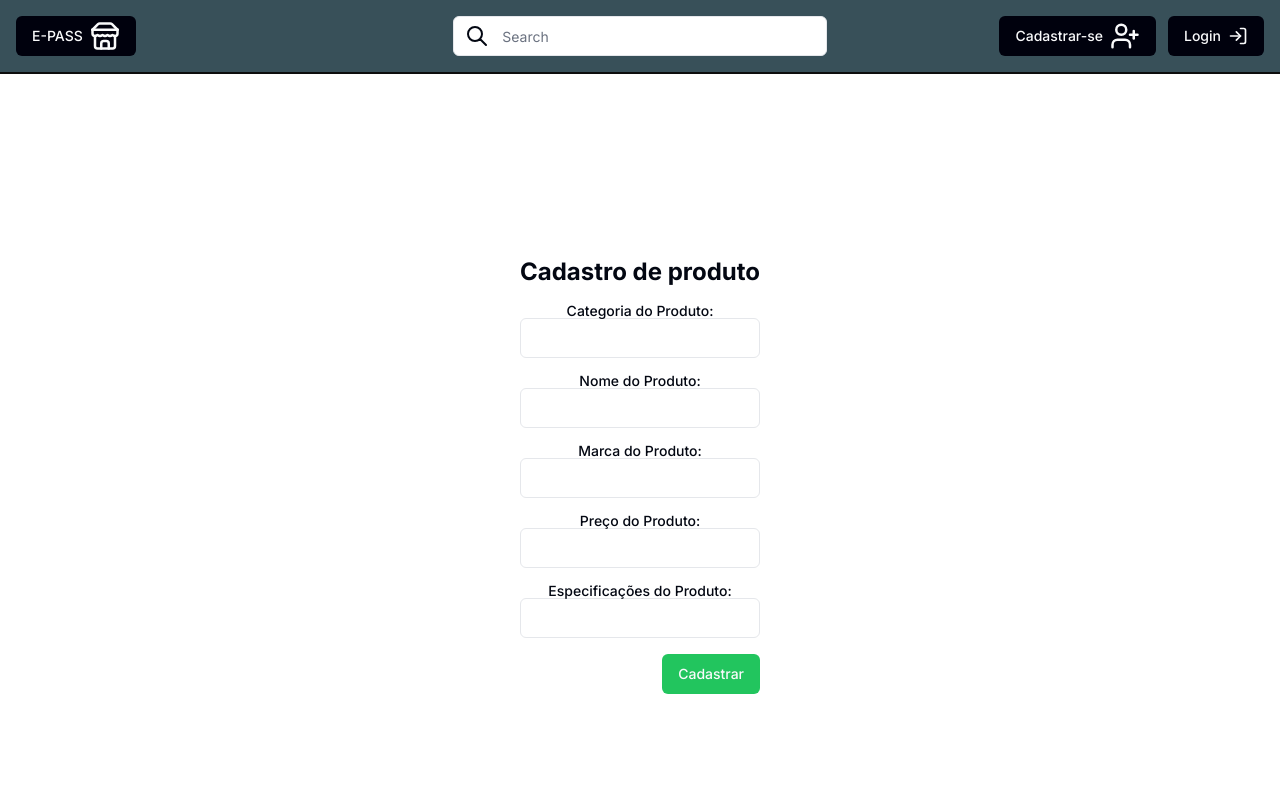
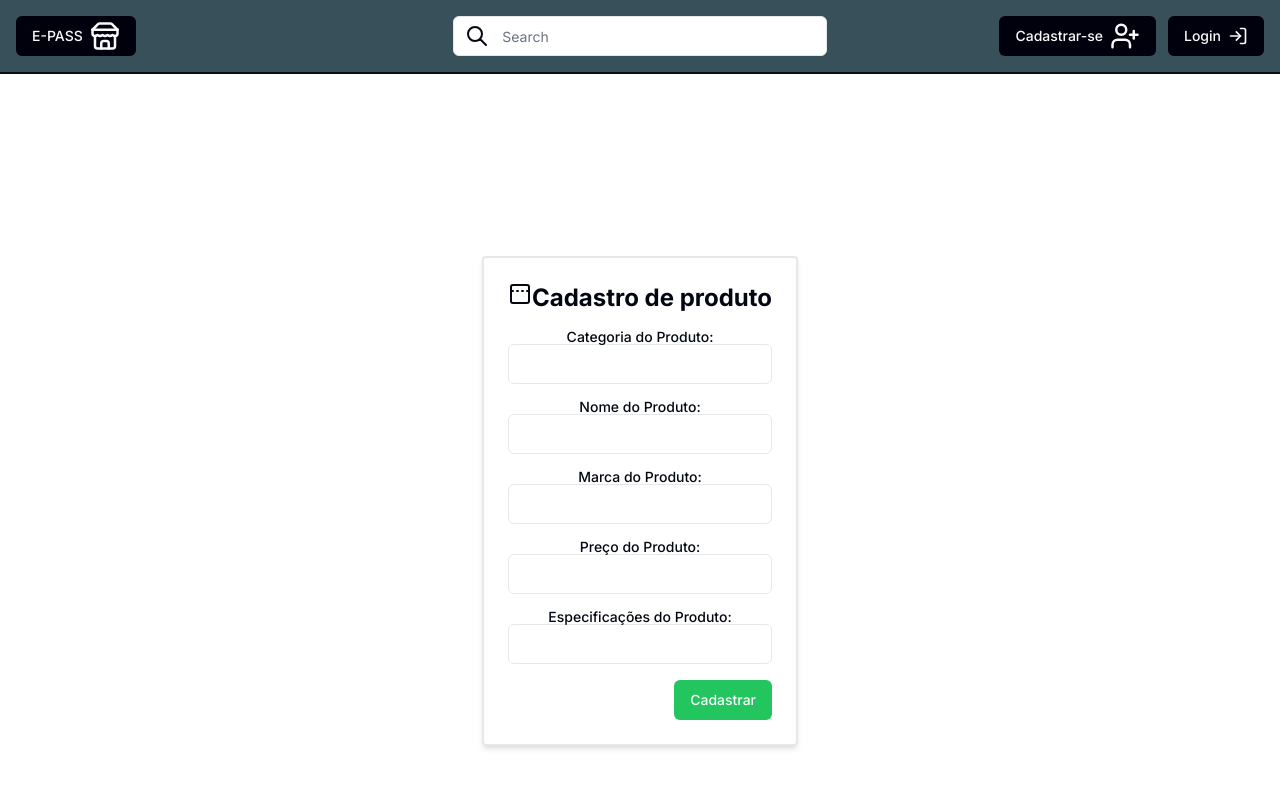
Before and after one commit to Jovanney/E-commerce_ess, a Next.js app: page /create in a window 1280 px wide. Shown: the top 788 px of the page. Built offline with nearby package versions, Linux system fonts and the light colour scheme.

Commit message:
refactor: Excluindo um IF que não tem funcionalidade

```diff
--- a/app/(gerenciamento_produtos)/create/page.tsx
+++ b/app/(gerenciamento_produtos)/create/page.tsx
@@ -5,6 +5,7 @@ import { Input } from '@/components/ui/input';
 import { Label } from '@/components/ui/label';
 import React, { useState } from 'react';
 import { toast, useToast } from "@/components/ui/use-toast"
+import { PanelTopInactive } from 'lucide-react';
 
 
 interface ItemBase {
@@ -41,15 +42,6 @@ const addProduto = async (newProduto: ProdutoCreate) => {
         description: "E-PASS",
         style: {
           backgroundColor: "#4CAF50",
-          color: "white"
-        }
-      });
-    } else if (response.status === 404) {
-      toast({
-        title: "Error adding product",
-        description: "E-PASS",
-        style: {
-          backgroundColor: "#FF0000",
           color: "white"
         }
       });
@@ -119,8 +111,8 @@ function AddProduto() {
       <NavBar/>
       <div className="flex-1 text-center bg-whitehistorico p-2 pt-60">
         <div className="p-4">
-          <div className="add-product-box">
-            <h1 className="mb-4 text-2xl"><b>Cadastro de produto</b></h1>
+          <div className="bg-white shadow-md p-6 mb-6 justify-between border border-black border-2 rounded">
+          <h1 className="mb-4 text-2xl"><div className="flex flex-row"><PanelTopInactive /><b> Cadastro de produto</b></div></h1>
             <form onSubmit={handleSubmit} className="space-y-4">
               <div className="">
                 <Label className="block">
```
